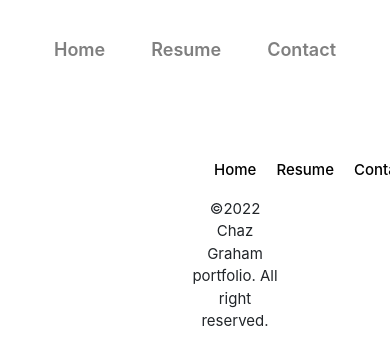
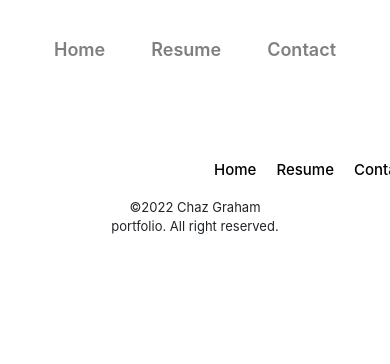
Before and after one commit to chazgraham/Chazs-React-Portfolio, a React (Create React App) app: page / in a window 390 px wide. Shown: the top 364 px of the page. Built offline with nearby package versions, Linux system fonts and the light colour scheme.

Commit message:
fixed responsiveness at 580px

```diff
--- a/src/index.css
+++ b/src/index.css
@@ -387,7 +387,7 @@ footer {
   }
 }
 
-@media only screen and (max-width: 380px) {
+@media only screen and (max-width: 580px) {
   .about {
     text-align: center;
     max-width: 100vw;
@@ -400,6 +400,14 @@ footer {
     margin-bottom: 20px;
   }
 
+  .footer_p {
+    padding: 0px;
+    font-size: 13px;
+  }
+}
+
+@media only screen and (max-width: 380px) {
+
   .featured {
     font-size: 20px;
     letter-spacing: 3px;
@@ -411,10 +419,4 @@ footer {
     padding-top: 10px;
     border-top: 1px solid black;
   }
-
-  .footer_p {
-    padding: 0px;
-    font-size: 13px;
-  }
-
 }
```
